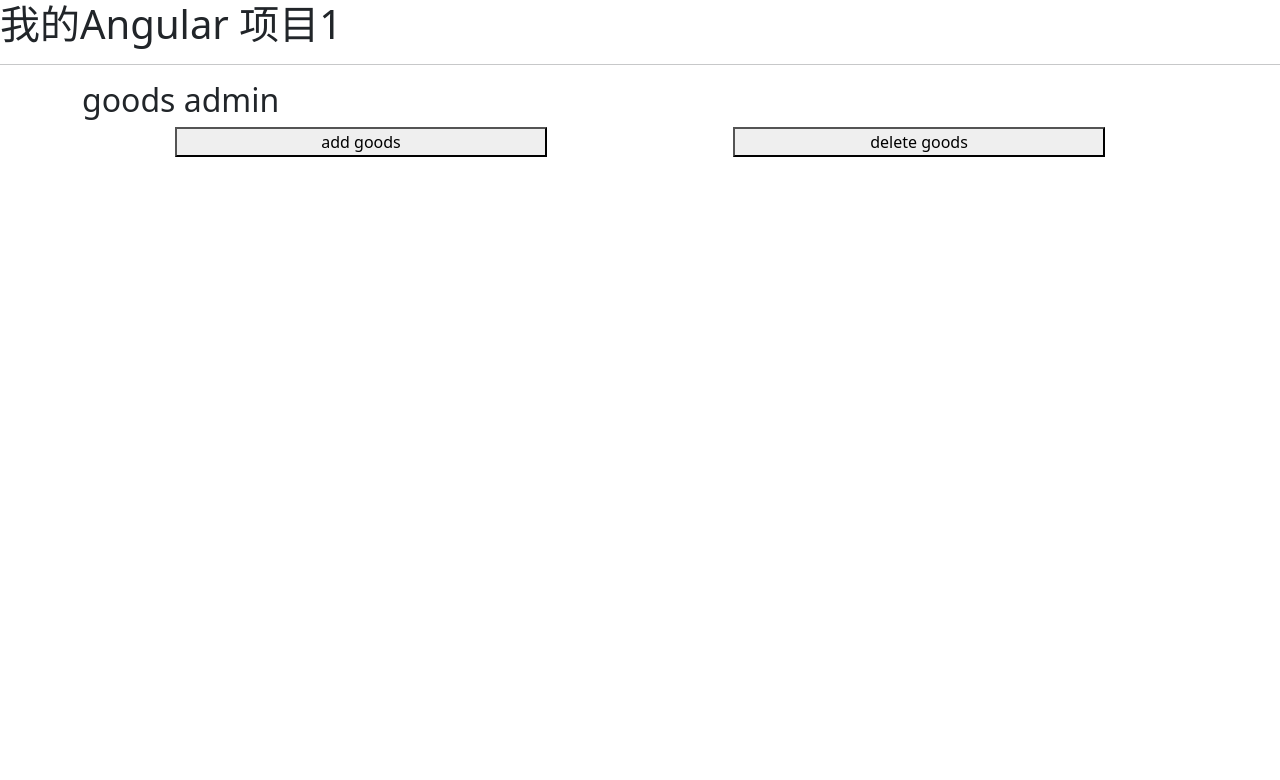
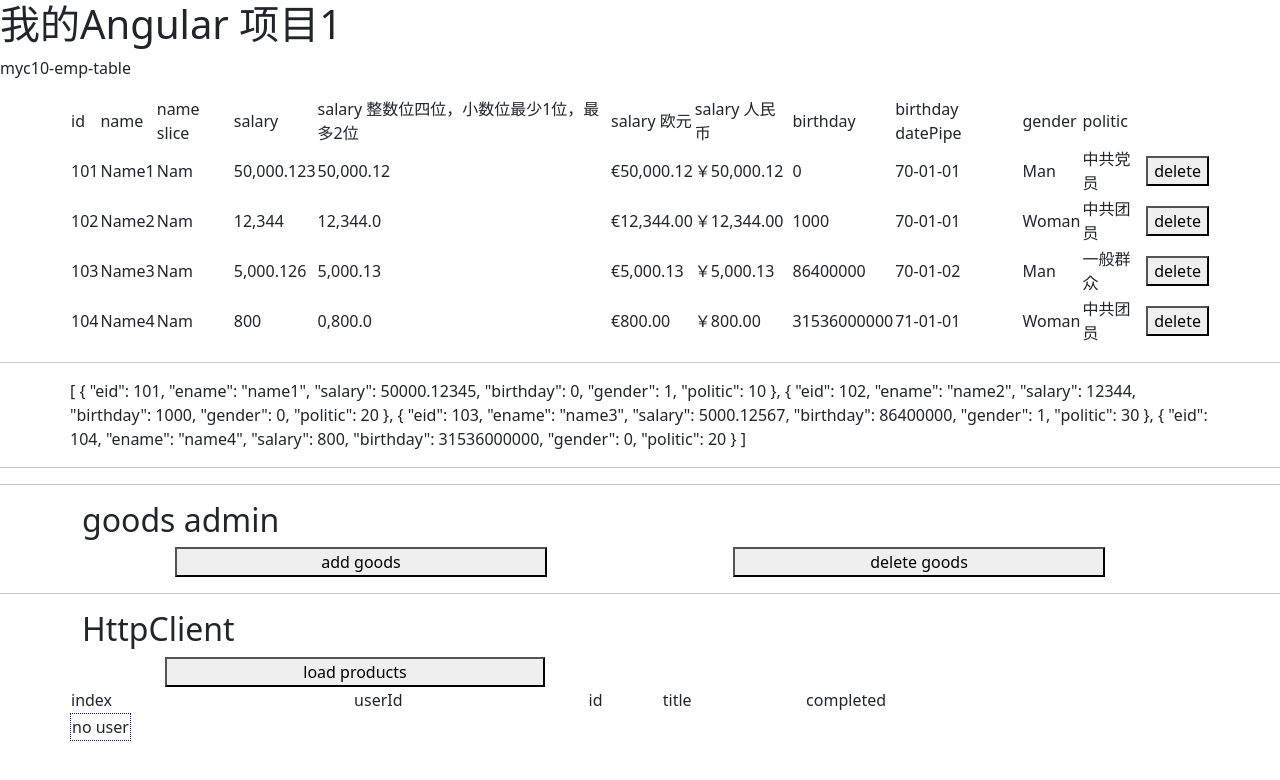
Before and after one commit to foureverhh/angular-bilibili-danei, an Angular app: page / in a window 1280 px wide. Shown: the top 780 px of the page. Built offline with nearby package versions, Linux system fonts and the light colour scheme.

Commit message:
httpclient this.users = JSON.parse(JSON.stringify(res));

```diff
--- a/package.json
+++ b/package.json
@@ -25,13 +25,13 @@
     "zone.js": "~0.11.4"
   },
   "devDependencies": {
-    "@angular-devkit/build-angular": "~13.1.2",
+    "@angular-devkit/build-angular": "^13.3.3",
     "@angular/cli": "~13.1.2",
     "@angular/compiler-cli": "~13.1.0",
     "@types/jasmine": "~3.10.0",
     "@types/node": "^12.11.1",
     "jasmine-core": "~3.10.0",
-    "karma": "~6.3.0",
+    "karma": "^6.3.19",
     "karma-chrome-launcher": "~3.1.0",
     "karma-coverage": "~2.1.0",
     "karma-jasmine": "~4.0.0",
--- a/src/app/app.component.html
+++ b/src/app/app.component.html
@@ -11,6 +11,10 @@
 <app-myc07-switch></app-myc07-switch>
 <app-myc08-ng-model></app-myc08-ng-model>
 <app-myc09-to-do-list></app-myc09-to-do-list>
+
+-->
 <app-myc10-emp-table></app-myc10-emp-table>
--->
+<hr>
 <app-myc11-goods-admin></app-myc11-goods-admin>
+<hr>
+<app-myc12-http-client></app-myc12-http-client>
--- a/src/app/app.module.ts
+++ b/src/app/app.module.ts
@@ -1,5 +1,6 @@
 import { NgModule } from '@angular/core';
 import { BrowserModule } from '@angular/platform-browser';
+import { CommonModule } from '@angular/common';
 
 import { AppRoutingModule } from './app-routing.module';
 import { AppComponent } from './app.component';
@@ -19,6 +20,8 @@ import { Myc10EmpTableComponent } from './myc10-emp-table/myc10-emp-table.compon
 import { GenderPipe } from './filter/gender.pipe';
 import { PoliticPipePipe } from './filter/politic-pipe.pipe';
 import { Myc11GoodsAdminComponent } from './myc11-goods-admin/myc11-goods-admin.component';
+import { HttpClientModule } from '@angular/common/http';
+import { Myc12HttpClientComponent } from './myc12-http-client/myc12-http-client.component';
 
 @NgModule({
   declarations: [
@@ -38,11 +41,14 @@ import { Myc11GoodsAdminComponent } from './myc11-goods-admin/myc11-goods-admin.
     GenderPipe,
     PoliticPipePipe,
     Myc11GoodsAdminComponent,
+    Myc12HttpClientComponent,
   ],
   imports: [
     BrowserModule,
     AppRoutingModule,
     FormsModule,
+    HttpClientModule,
+    CommonModule,
   ],
   providers: [],
   bootstrap: [AppComponent]
--- /dev/null
+++ b/src/app/models/User.ts
@@ -0,0 +1,59 @@
+
+export class User{
+    userId:string;
+    id:string;
+    title:string;
+    completed: boolean
+    constructor(
+        userId: string,
+        id: string,
+        title: string,
+        completed: boolean
+    ) {
+        this.userId = userId;
+        this.id=id;
+        this.title = title;
+        this.completed = completed;
+    }
+/*
+    getUserId() {
+        return this.userId;
+    }
+
+    getId() {
+        return this.id;
+    }
+
+    getTitle() {
+        return this.title;
+    }
+
+    getCompleted() {
+        return this.completed;
+    }
+
+    toObject() {
+        return {
+            userId : this.userId,
+            id: this.id,
+            title: this.title,
+            completed: this.completed
+        }
+    }
+
+    serialize() {
+        return JSON.stringify(this.toObject);
+    }
+
+    static fromJSON(serialized: string) {
+        const user: ReturnType<User["toObject"]> = JSON.parse(serialized);
+        return new User(
+            user.userId,
+            user.id,
+            user.title,
+            user.completed
+        )
+    }
+    */
+
+}
--- /dev/null
+++ b/src/app/myc12-http-client/myc12-http-client.component.html
@@ -0,0 +1,43 @@
+<div class="container">
+    <div class="row">
+        <h2>HttpClient</h2>
+    </div>
+    <div class="row">
+        <button class="col-md-4 offset-md-1" (click)="loadGoods()">load products</button>
+        <!--<button class="col-md-4 offset-md-2" (click)="removeGoods()">delete goods</button>-->
+    </div>
+    <div class="row">
+        <div class="row">
+            <table>
+                <thead>
+                    <tr>
+                        <td>index</td>
+                        <td>userId</td>
+                        <td>id</td>
+                        <td>title</td>
+                        <td>completed</td>
+                    </tr>
+                </thead>
+                <tbody *ngFor="let user of users; let i = index">
+                    <tr>
+                        <td class="col-md-2 offset-md-1">{{ i }}</td>
+                        <td class="col-md-2">{{ user.userId }}</td>
+                        <td class="col-md-2">{{ user.id }}</td>
+                        <td class="col-md-2">{{ user.title }}</td>
+                        <td class="col-md-2">{{ user.completed }}</td>
+                    </tr>
+                </tbody>
+                <tbody class="row" *ngIf="users.length === 0">
+                    <tr>
+                        <td colspan="5" style="border:1px dotted blue">no user</td>
+                    </tr>
+                </tbody>
+            </table>
+        </div>
+
+
+
+
+
+    </div>
+</div>
--- /dev/null
+++ b/src/app/myc12-http-client/myc12-http-client.component.ts
@@ -0,0 +1,32 @@
+import { Component, OnInit } from '@angular/core';
+import { HttpClient } from '@angular/common/http';
+import { User } from '../models/User';
+
+@Component({
+  selector: 'app-myc12-http-client',
+  templateUrl: './myc12-http-client.component.html',
+  styleUrls: ['./myc12-http-client.component.scss']
+})
+export class Myc12HttpClientComponent implements OnInit {
+  httpClient: HttpClient;
+  users: User[] = [];
+  constructor(
+    client:HttpClient,
+    ) {
+    this.httpClient = client;
+  }
+
+  ngOnInit(): void {
+  }
+
+  loadGoods() {
+    let url = 'https://jsonplaceholder.typicode.com/todos';
+    this.httpClient.get(url).subscribe((res) => {
+      this.users = JSON.parse(JSON.stringify(res));
+      this.users.forEach(user => {
+        console.log(user.completed + ", " + user.id);
+      })
+    });
+    ;
+  }
+}
```
Also changed, not shown: src/app/myc12-http-client/myc12-http-client.component.scss (added), 2 other files (tests, documents, lock files or other folders).
